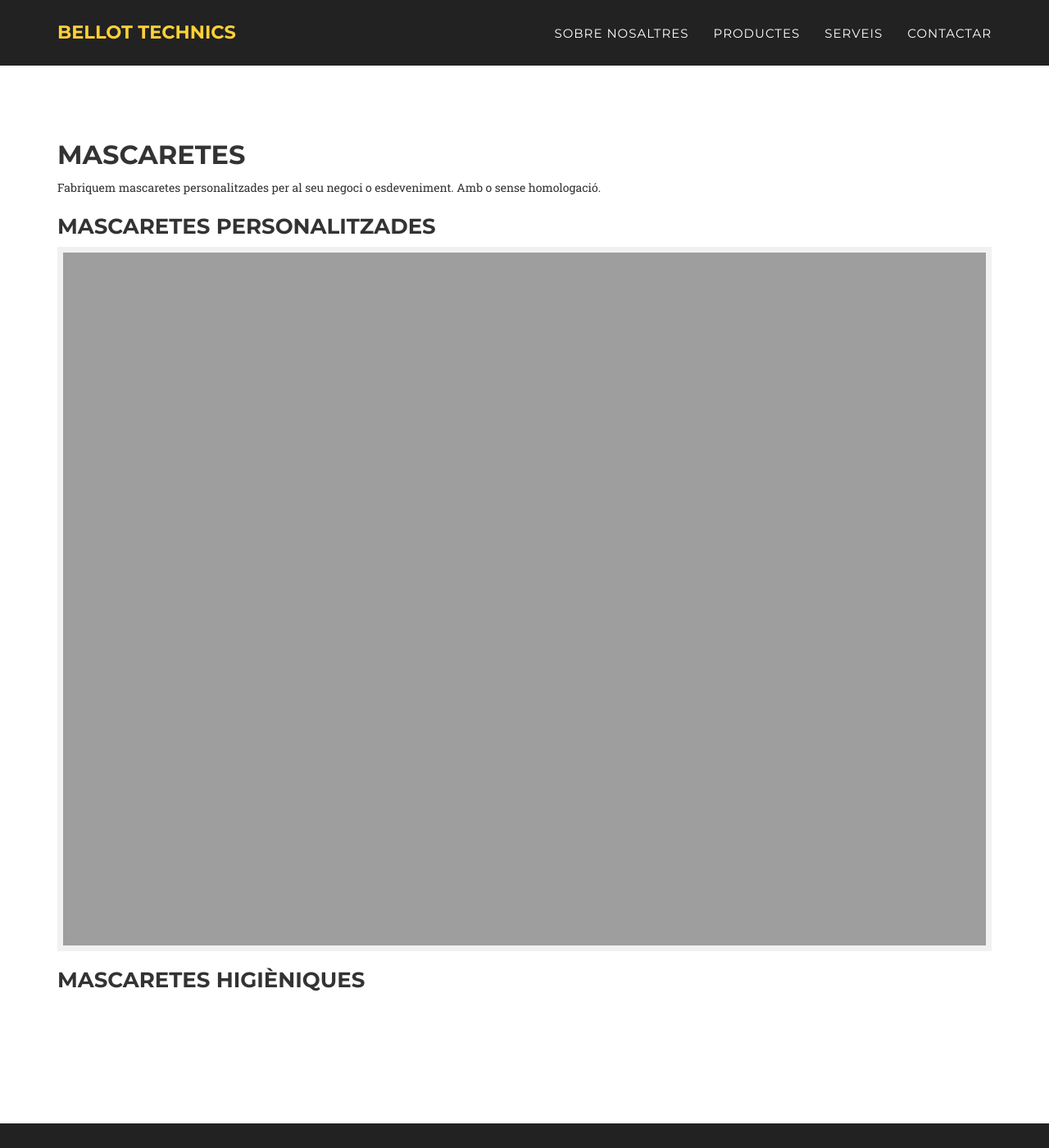
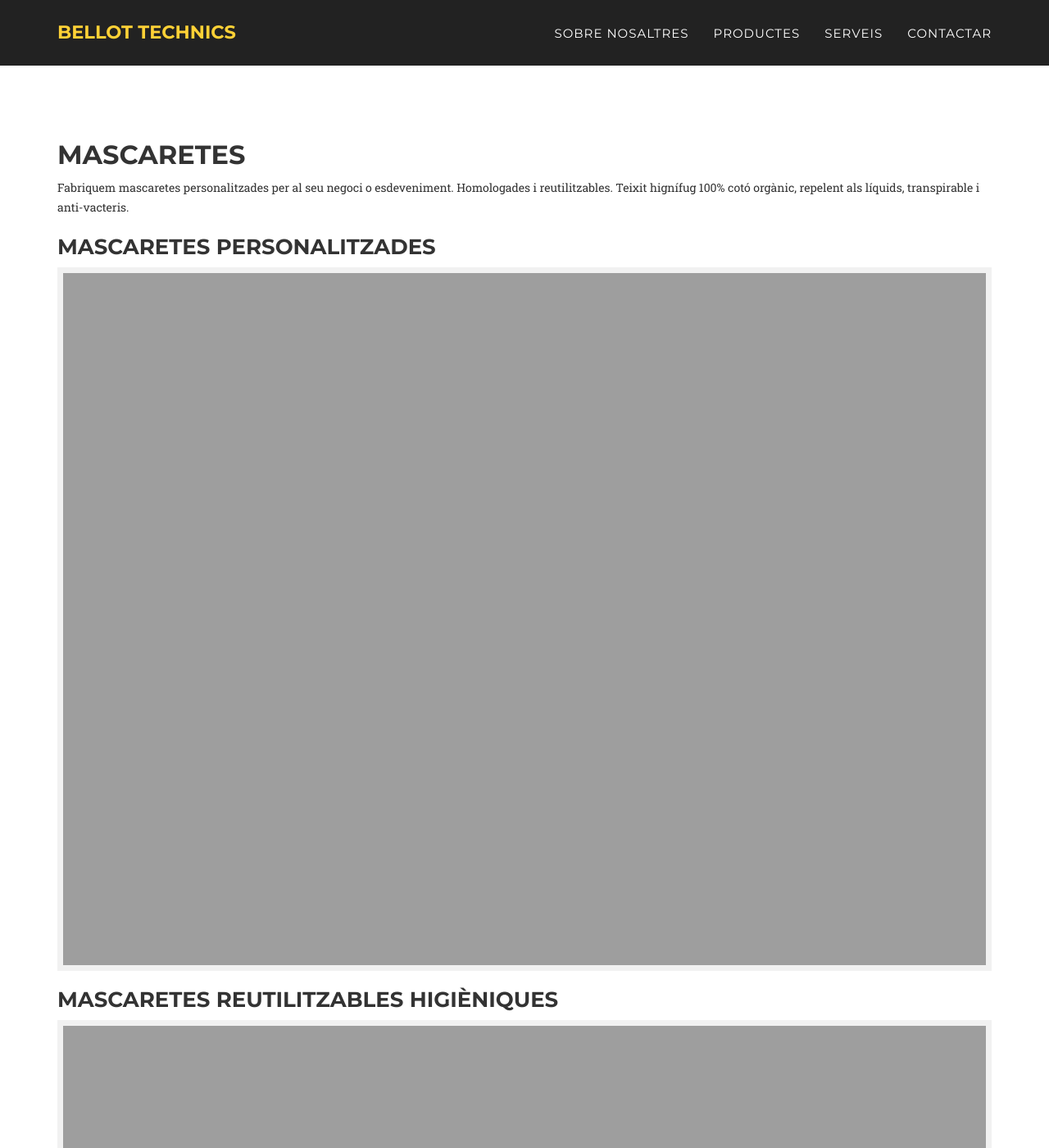
Before and after one commit to Bellot2020/bellottechnics, a Jekyll site: the page built from ca/_posts/2020-01-03-mascaretes.md, in a window 1280 px wide and 1400 px high. Shown: the whole window at 82% size. Built offline with Jekyll 4.4.1, drawn with Linux system fonts in a browser that asks for light colours; some web fonts are replaced.

Commit message:
Update 2020-01-03-mascaretes.md

```diff
--- a/ca/_posts/2020-01-03-mascaretes.md
+++ b/ca/_posts/2020-01-03-mascaretes.md
@@ -6,13 +6,18 @@ permalink: ca/mascaretes.html
 title: Mascaretes
 img: mascaretes.jpg
 thumbnail: mascaretes-thumbnail.jpg
-description: "Fabriquem mascaretes personalitzades per al seu negoci o esdeveniment. Amb o sense homologació."
+description: "Fabriquem mascaretes personalitzades per al seu negoci o esdeveniment. AFabriquem mascaretes personalitzades per al seu negoci o esdeveniment. Homologades i reutilitzables. Teixit hignífug 100% cotó orgànic, repelent als líquids, transpirable i anti-vacteris."
 ---
 ## Mascaretes
 
-Fabriquem mascaretes personalitzades per al seu negoci o esdeveniment. Amb o sense homologació.
+Fabriquem mascaretes personalitzades per al seu negoci o esdeveniment. Homologades i reutilitzables. Teixit hignífug 100% cotó orgànic, repelent als líquids, transpirable i anti-vacteris.
 
 ### Mascaretes personalitzades
+
 ![Mascaretes personalitzades]({{ site.url }}/ca/img/mascaretes.jpg "Mascaretes personalitzades")
 
-### Mascaretes higièniques
+
+
+### Mascaretes reutilitzables higièniques
+
+![Mascaretes reutilitzables higièniques]({{ site.url }}/ca/img/mascaretes.jpg "Mascaretes reutilitzables higièniques")
```
